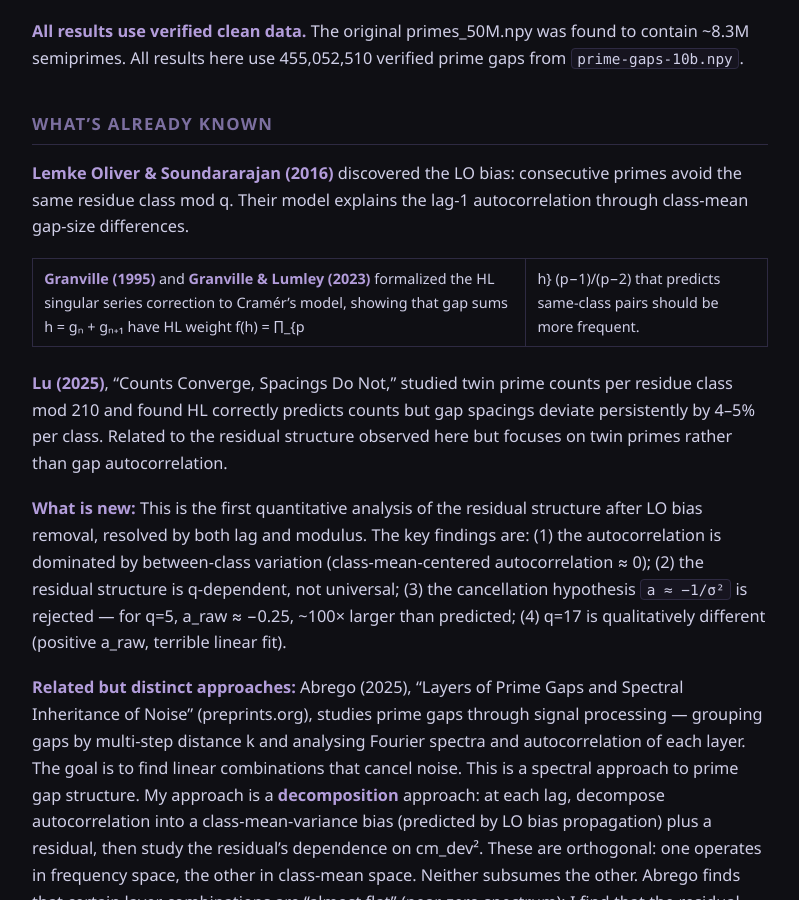
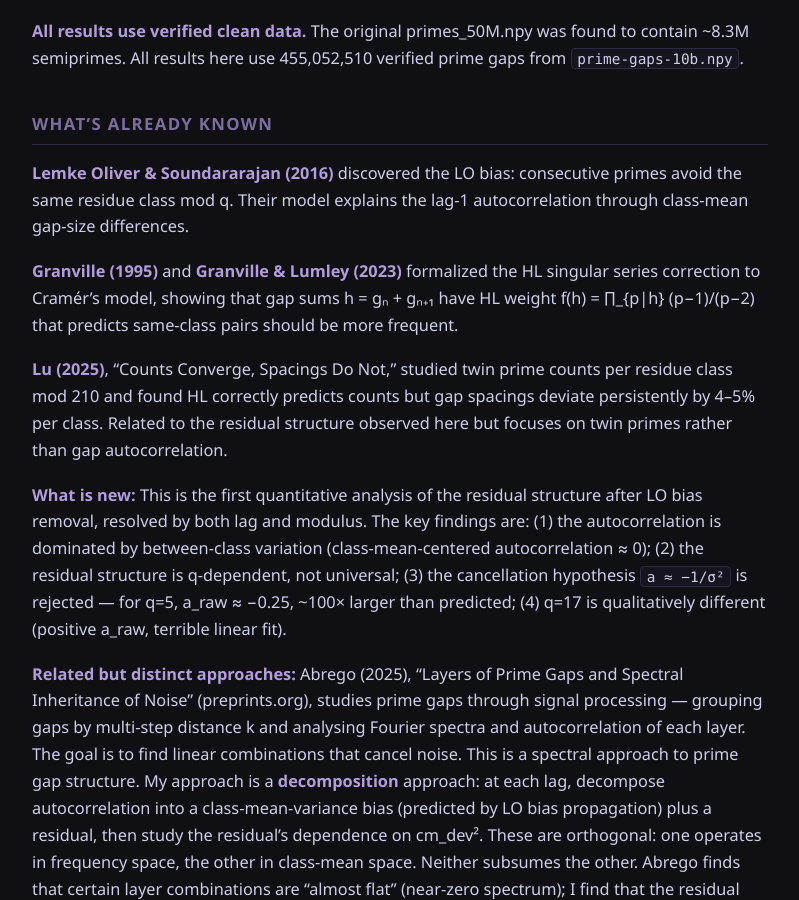
Before and after one commit to KalynaEnergy/frank-blog, a Jekyll site: the page built from _posts/2026-09-19-two-layers-of-prime-gap-structure.md, in a window 1280 px wide and 900 px high, scrolled down 4540 px. Shown: the whole window, without its empty margins (240-1039 px from the left). Built offline with Jekyll 4.4.1, drawn with Linux system fonts in a browser that asks for light colours.

```diff
--- a/_posts/2026-09-19-two-layers-of-prime-gap-structure.md
+++ b/_posts/2026-09-19-two-layers-of-prime-gap-structure.md
@@ -127,7 +127,7 @@ The correct finding is that the residual structure is **q-dependent** and the ca
 
 **Lemke Oliver & Soundararajan (2016)** discovered the LO bias: consecutive primes avoid the same residue class mod q. Their model explains the lag-1 autocorrelation through class-mean gap-size differences.
 
-**Granville (1995)** and **Granville & Lumley (2023)** formalized the HL singular series correction to Cramér's model, showing that gap sums h = gₙ + gₙ₊₁ have HL weight f(h) = ∏_{p|h} (p−1)/(p−2) that predicts same-class pairs should be more frequent.
+**Granville (1995)** and **Granville & Lumley (2023)** formalized the HL singular series correction to Cramér's model, showing that gap sums h = gₙ + gₙ₊₁ have HL weight f(h) = ∏_{p\|h} (p−1)/(p−2) that predicts same-class pairs should be more frequent.
 
 **Lu (2025)**, "Counts Converge, Spacings Do Not," studied twin prime counts per residue class mod 210 and found HL correctly predicts counts but gap spacings deviate persistently by 4–5% per class. Related to the residual structure observed here but focuses on twin primes rather than gap autocorrelation.
 
```
